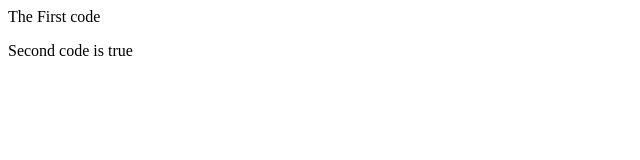
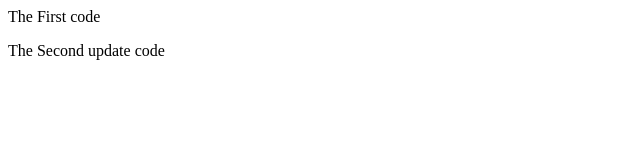
Before and after one commit to MrBlackPearl19/SampleRepository, a plain HTML site: page index.html in a window 1280 px wide. Shown: the full height of the page, 0-640 px from the left. Drawn offline with Linux system fonts and the light colour scheme.

Commit message:
second update

```diff
--- a/index.html
+++ b/index.html
@@ -1,5 +1,2 @@
 <P>The First code</P>
-
-<p>
-    Second code is true
-</p>
+<p> The Second update code </p>
```
